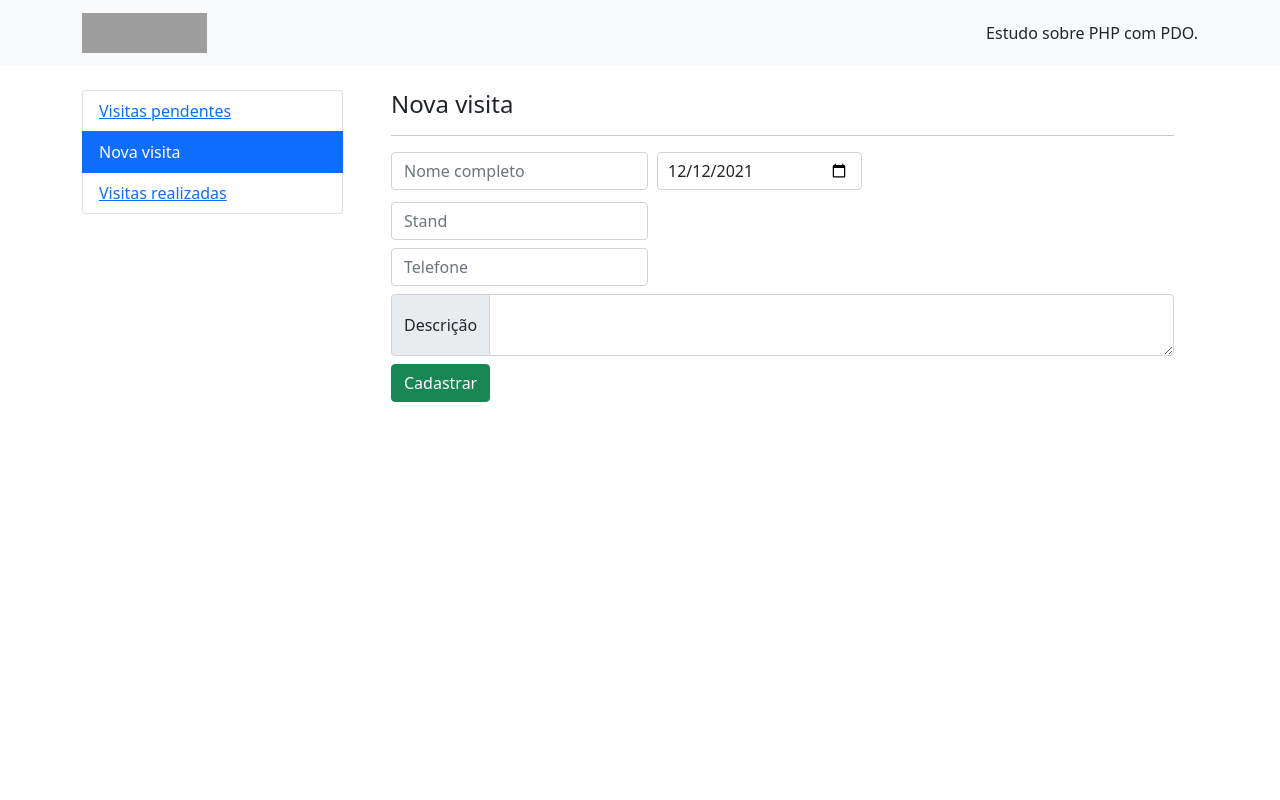
After one commit to cangussu12/projeto.pessoal, a PHP site: page /nova_visita.php in a window 1280 px wide. The commit adds this page. Run offline with PHP 8.4, Linux system fonts and the light colour scheme; some libraries are stand-ins or nearby versions; grey boxes are pictures that could not be loaded.

Commit message:
inserir dados personalizados no banco e imprimir na lista

```diff
--- /dev/null
+++ b/nova_visita.php
@@ -0,0 +1,89 @@
+<html>
+	<head>
+		<meta charset="utf-8" />
+		<meta name="viewport" content="width=device-width, initial-scale=1">
+		<title>App Lista Tarefas</title>
+
+    <!-- CSS only -->
+    <link href="https://cdn.jsdelivr.net/npm/bootstrap@5.1.3/dist/css/bootstrap.min.css" rel="stylesheet" integrity="sha384-1BmE4kWBq78iYhFldvKuhfTAU6auU8tT94WrHftjDbrCEXSU1oBoqyl2QvZ6jIW3" crossorigin="anonymous">
+    <!-- JavaScript Bundle with Popper -->
+		<link rel="stylesheet" href="https://use.fontawesome.com/releases/v5.3.1/css/all.css" integrity="sha384-mzrmE5qonljUremFsqc01SB46JvROS7bZs3IO2EmfFsd15uHvIt+Y8vEf7N7fWAU" crossorigin="anonymous">
+
+
+
+
+    <script src="https://cdn.jsdelivr.net/npm/bootstrap@5.1.3/dist/js/bootstrap.bundle.min.js" integrity="sha384-ka7Sk0Gln4gmtz2MlQnikT1wXgYsOg+OMhuP+IlRH9sENBO0LRn5q+8nbTov4+1p" crossorigin="anonymous"></script>
+
+	</head>
+
+	<body>
+        <nav class="navbar navbar-light bg-light">
+            <div class="container">
+                <a class="navbar-brand" href="#">
+                    <img src="https://crbconstrutora.com.br/wp-content/uploads/2016/08/CRB-Logo-2.png" alt="" width="125" height="40">
+                </a>
+                <a>Estudo sobre PHP com PDO.</a>
+            </div>
+        </nav>
+
+		<?php if( isset($_GET['inclusao']) && $_GET['inclusao'] == 1 ) { ?>
+			<div class="bg-success pt-2 text-white d-flex justify-content-center">
+				<h5>Tarefa inserida com sucesso!</h5>
+			</div>
+		<?php } ?>
+		<br />
+		<div class="container app">
+			<div class="row">
+				<div class="col-md-3 menu">
+					<ul class="list-group">
+						<li class="list-group-item"><a href="index.php">Visitas pendentes</a></li>
+						<li class="list-group-item active">Nova visita</li>
+						<li class="list-group-item"><a href="todas_tarefas.php">Visitas realizadas</a></li>
+					</ul>
+				</div>
+
+				<div class="col-md-9">
+					<div class="container pagina">
+						<div class="row">
+							<div class="col">
+								<h4>Nova visita</h4>
+								<hr />
+
+								<form method="post" action="visita_controller.php?acao=inserir">
+									<div class="form-group">
+										<div class="input-group mb-2">
+											<div class="mb-1">
+												<input name="nome" type="text" class="form-control" id="exampleFormControlInput1" placeholder="Nome completo">
+											</div>
+											<div class="mb-1" style="padding-left: 10px;">
+												<input class="form-control" style="padding-left: 10px; width: 205px;" name="data_visita" type="date" value="2021-12-12">
+                                        	</div>
+										</div>
+										<div class="input-group mb-1">
+											<div class="mb-1">
+												<input name="visita" type="text" class="form-control" id="exampleFormControlInput1" placeholder="Stand">
+											</div>
+										</div>
+										<div class="input-group mb-1">
+											<div class="mb-1">
+												<input name="telefone" type="text" class="form-control" id="exampleFormControlInput1" placeholder="Telefone">
+											</div>
+										</div>
+										<div class="input-group mb-2">
+											<div class="input-group">
+												<span class="input-group-text">Descrição</span>
+												<textarea name="descricao" class="form-control" aria-label="Digite aqui..."></textarea>
+											</div>
+										</div>
+									</div>
+
+									<button class="btn btn-success">Cadastrar</button>
+								</form>
+							</div>
+						</div>
+					</div>
+				</div>
+			</div>
+		</div>
+	</body>
+</html>
--- /dev/null
+++ b/visita_controller.php
@@ -0,0 +1,4 @@
+<?php
+
+    require "./backend/visita_controller.php";
+?>
```
Also changed, not shown: backend/visita_controler.php (deleted, +0 -23 lines), backend/visita_controller.php (added, +40 -0 lines), backend/visita_service.php (+16 -5 lines), index.php (+21 -6 lines).
